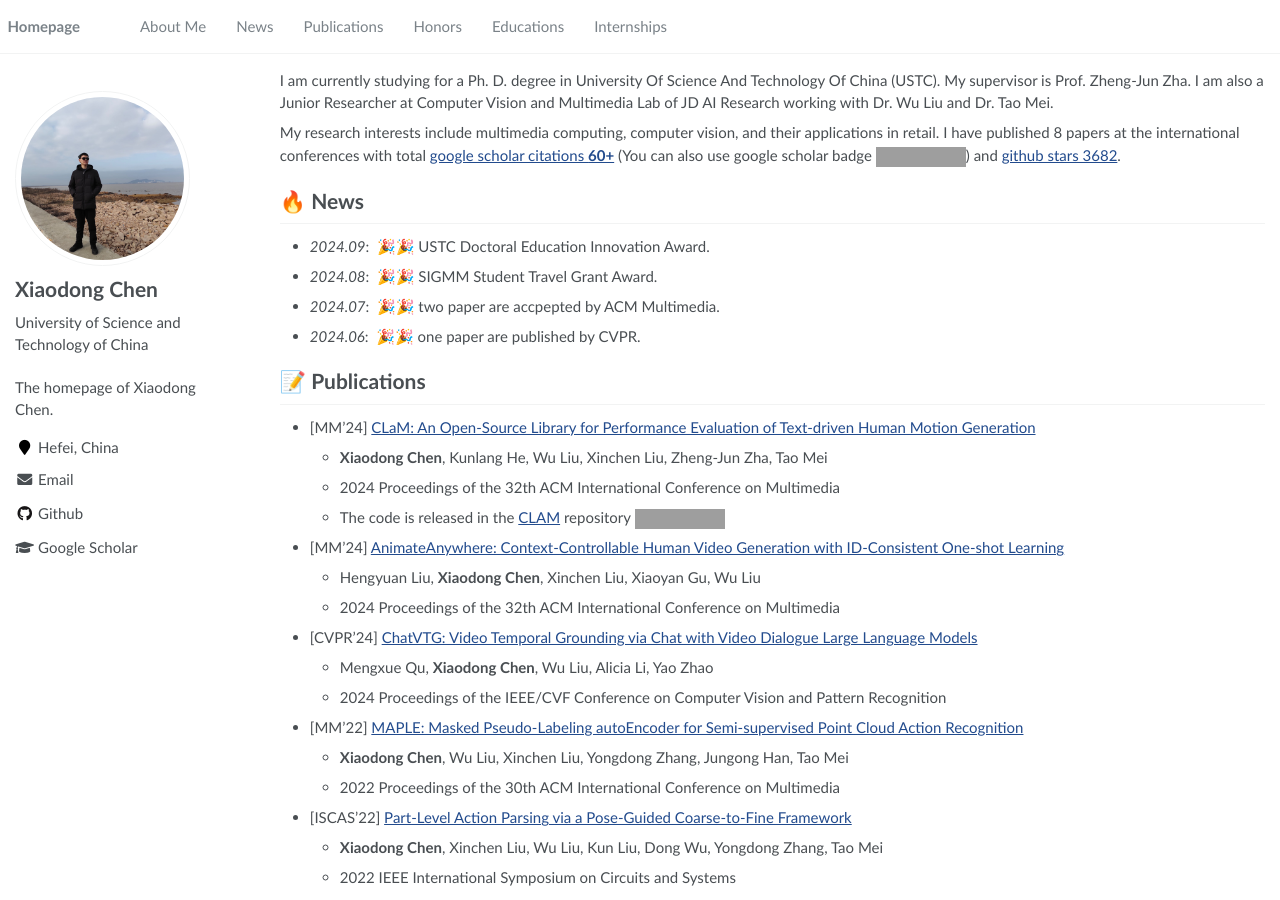
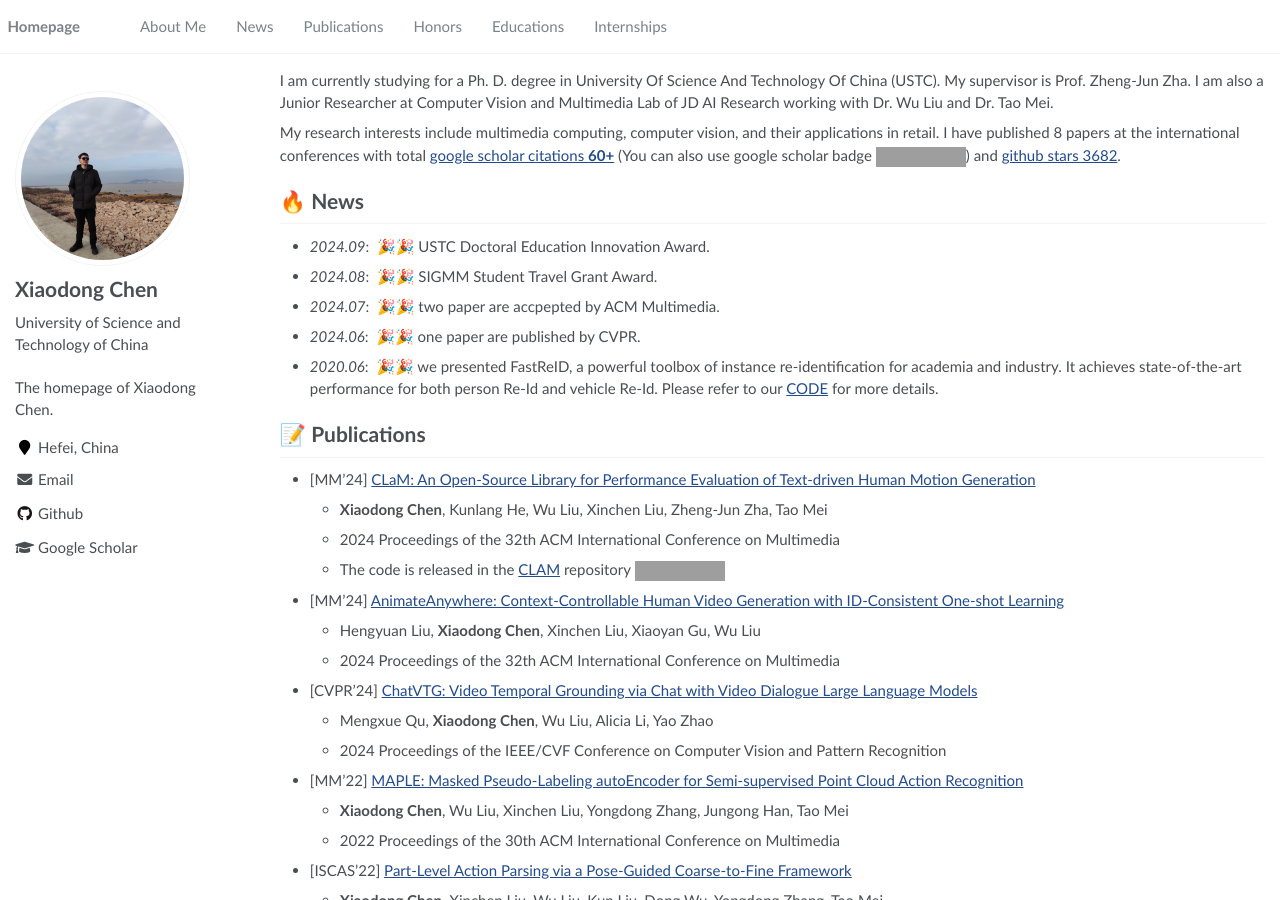
Before and after one commit to SheldongChen/SheldongChen.github.io, a Jekyll site: the page built from _pages/about.md, in a window 1280 px wide and 900 px high. Built offline with Jekyll 4.4.1, drawn with Linux system fonts in a browser that asks for light colours; grey boxes are pictures that could not be loaded.

Commit message:
Update about.md

```diff
--- a/_pages/about.md
+++ b/_pages/about.md
@@ -27,7 +27,7 @@ My research interests include multimedia computing, computer vision, and their a
 - *2024.08*: &nbsp;🎉🎉 SIGMM Student Travel Grant Award.
 - *2024.07*: &nbsp;🎉🎉 two paper are accpepted by ACM Multimedia.
 - *2024.06*: &nbsp;🎉🎉 one paper are published by CVPR.
-
+- *2020.06*: &nbsp;🎉🎉 we presented FastReID, a powerful toolbox of instance re-identification for academia and industry. It achieves state-of-the-art performance for both person Re-Id and vehicle Re-Id. Please refer to our [CODE](https://github.com/JDAI-CV/fast-reid) for more details.
 
 # 📝 Publications
 
```
